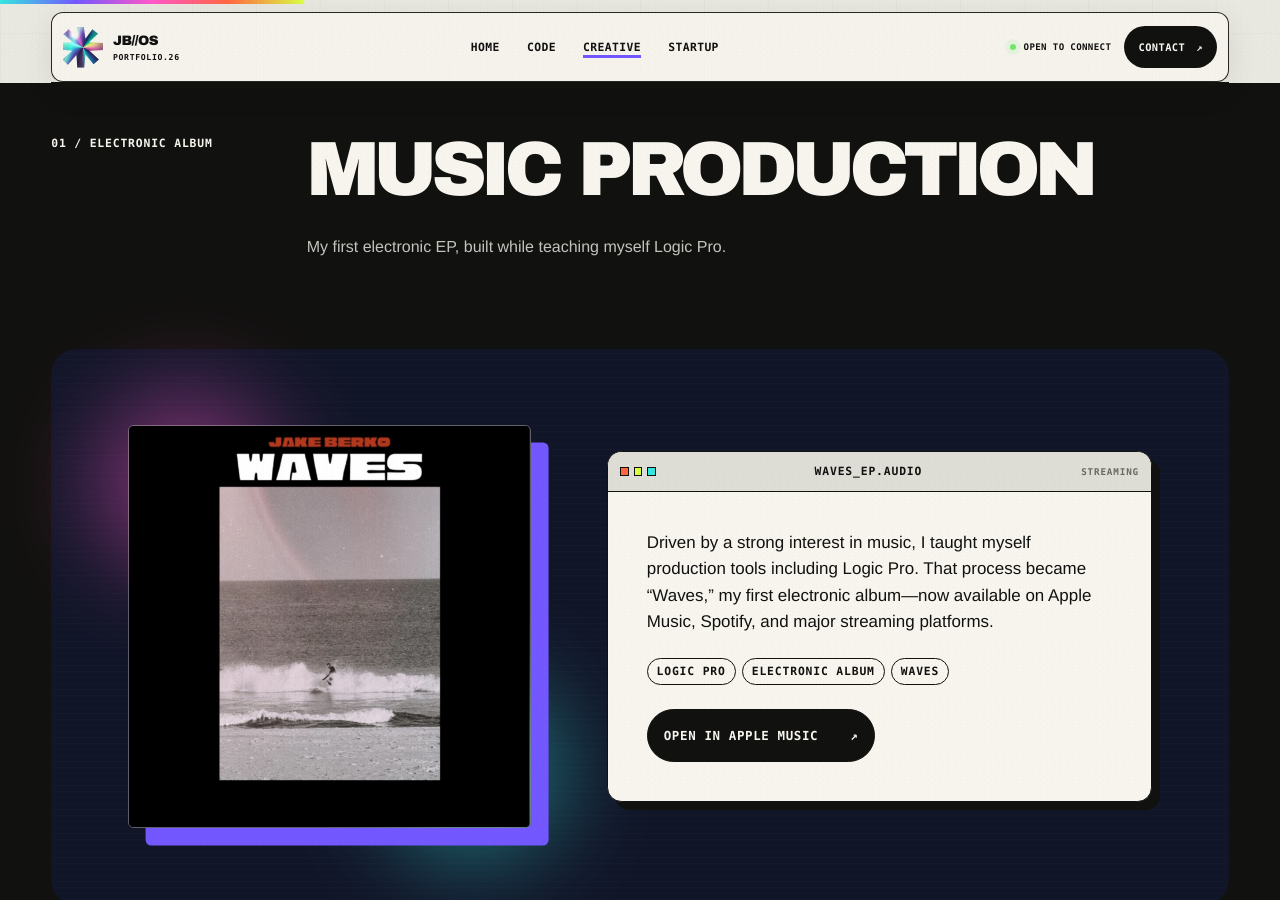
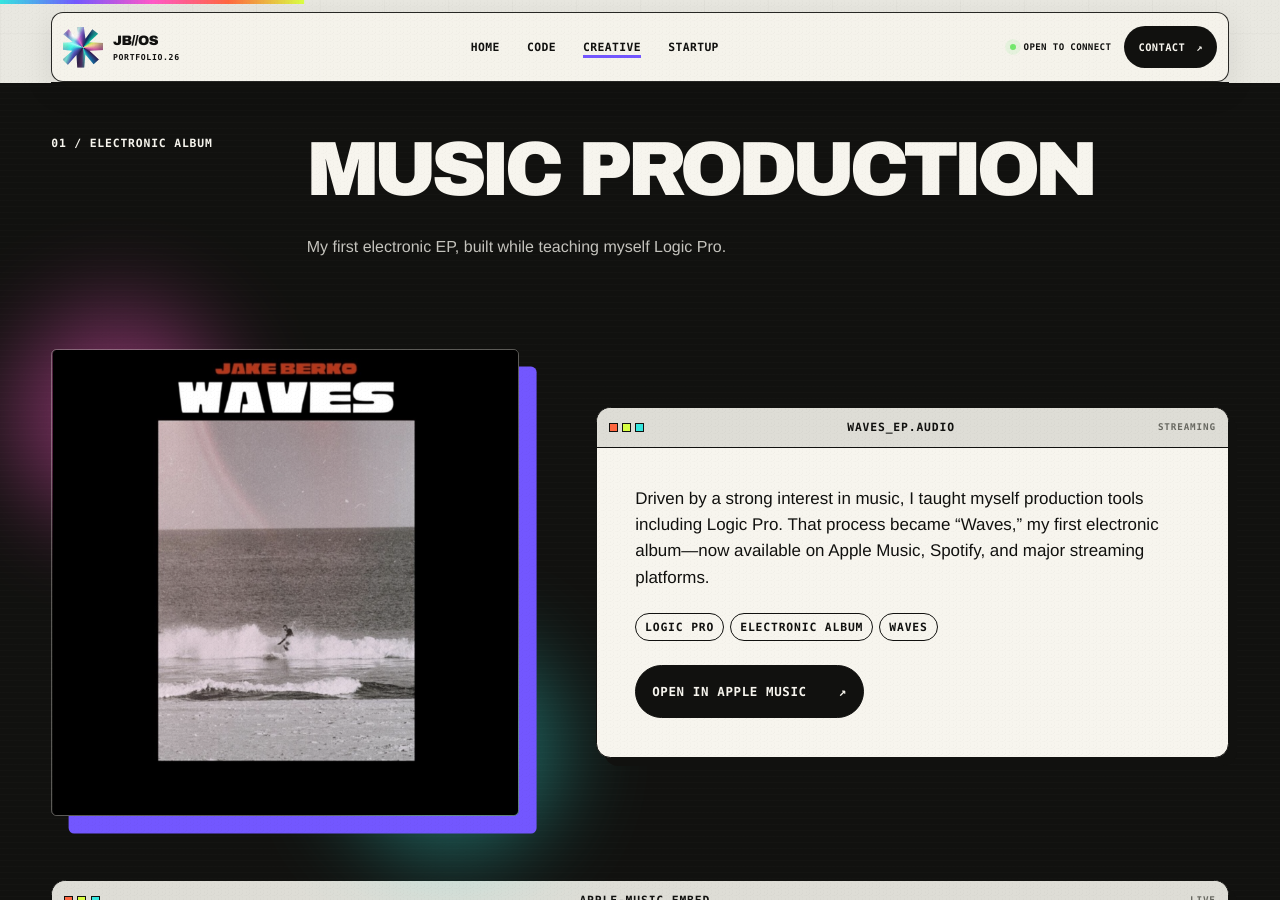
Before and after one commit to jacobberko/jacobberko.github.io, a Jekyll site: the page built from creative/index.html, in a window 1280 px wide and 900 px high, scrolled down 671 px. Built offline with Jekyll 4.4.1, drawn with Linux system fonts in a browser that asks for light colours.

Commit message:
Flatten creative page into single-colour bands and align section titles

```diff
--- a/_includes/head.html
+++ b/_includes/head.html
@@ -18,7 +18,7 @@
 {% endif %}
 <link rel="icon" type="image/png" href="/images/favicon.png" />
 <link rel="apple-touch-icon" href="/apple.png" />
-<link rel="stylesheet" type="text/css" href="{{ site.baseurl }}/assets/css/styles.css?v=20260922d" />
+<link rel="stylesheet" type="text/css" href="{{ site.baseurl }}/assets/css/styles.css?v=20260922e" />
 <script>document.documentElement.classList.add('js');</script>
 <script defer src="{{ site.baseurl }}/assets/js/site.js?v=20260803a"></script>
 {% if site.analytics.plausible.enabled %}
--- a/_sass/system.scss
+++ b/_sass/system.scss
@@ -2348,23 +2348,29 @@
   gap: clamp(2rem, 6vw, 6rem);
   align-items: center;
   margin-top: 0;
-  padding: clamp(2rem, 6vw, 6rem);
   color: var(--paper);
-  background:
-    repeating-linear-gradient(0deg, transparent 0 5px, rgba(247, 245, 238, 0.025) 6px),
-    var(--midnight);
-  border-radius: var(--radius-lg);
-}
-
-.creative-waves {
+}
+
+/* Full-bleed creative bands: one flat colour each, artwork sits directly on it. */
+.creative-band {
   width: 100vw;
   margin-left: calc(50% - 50vw);
   padding-inline: unquote("max(var(--page-pad), calc((100vw - 100rem) / 2 + var(--page-pad)))");
   color: var(--paper);
-  background: var(--ink);
-}
-
-.creative-waves .section-header {
+  background:
+    repeating-linear-gradient(0deg, transparent 0 5px, rgba(247, 245, 238, 0.025) 6px),
+    var(--ink);
+}
+
+.creative-band--midnight {
+  background:
+    repeating-linear-gradient(0deg, transparent 0 5px, rgba(247, 245, 238, 0.025) 6px),
+    var(--midnight);
+  border-top: 1px solid rgba(247, 245, 238, 0.22);
+  border-bottom: 1px solid rgba(247, 245, 238, 0.22);
+}
+
+.creative-band .section-header {
   position: relative;
   z-index: 2;
   row-gap: clamp(1rem, 1.7vw, 1.5rem);
@@ -2372,18 +2378,18 @@
   padding-bottom: clamp(4rem, 7vw, 7rem);
 }
 
-.creative-waves .section-header h2 {
+.creative-band .section-header h2 {
   padding-bottom: 0.12em;
   color: var(--paper);
   line-height: 0.94;
 }
 
-.creative-waves .section-kicker,
-.creative-waves .section-summary {
+.creative-band .section-kicker,
+.creative-band .section-summary {
   color: var(--paper);
 }
 
-.creative-waves .section-summary {
+.creative-band .section-summary {
   align-self: start;
   margin-top: 0;
   opacity: 0.78;
@@ -2391,22 +2397,22 @@
 }
 
 @media (min-width: 901px) {
-  .creative-waves .section-header {
+  .creative-band .section-header {
     grid-template-columns: minmax(10rem, 0.45fr) minmax(0, 2fr);
     grid-template-areas:
       "kicker title"
       ". summary";
   }
 
-  .creative-waves .section-kicker {
+  .creative-band .section-kicker {
     grid-area: kicker;
   }
 
-  .creative-waves .section-header h2 {
+  .creative-band .section-header h2 {
     grid-area: title;
   }
 
-  .creative-waves .section-summary {
+  .creative-band .section-summary {
     grid-area: summary;
   }
 
@@ -4003,7 +4009,6 @@
 
   .phone-rail { grid-template-columns: repeat(2, minmax(0, 1fr)); }
   .project-phone-grid { grid-template-columns: repeat(2, minmax(0, 1fr)); }
-  .album-stage { padding-inline: 1rem; }
 
   .creative-title { font-size: clamp(4.3rem, 20vw, 8rem); }
   .throttle-hero h1 { font-size: clamp(3.1rem, 16vw, 6rem); }
--- a/creative/index.html
+++ b/creative/index.html
@@ -33,7 +33,7 @@
     </aside>
   </section>
 
-  <section class="section-block creative-waves" id="waves" aria-labelledby="music-production-title">
+  <section class="section-block creative-waves creative-band" id="waves" aria-labelledby="music-production-title">
     <header class="section-header reveal">
       <p class="section-kicker">01 / ELECTRONIC ALBUM</p>
       <h2 id="music-production-title">Music Production</h2>
@@ -93,7 +93,7 @@
     </div>
   </section>
 
-  <section class="section-block creative-book" id="the-cure" aria-labelledby="book-title">
+  <section class="section-block creative-book creative-band creative-band--midnight" id="the-cure" aria-labelledby="book-title">
     <header class="section-header reveal">
       <p class="section-kicker">02 / NOVEL</p>
       <h2 id="book-title">The Cure</h2>
```
